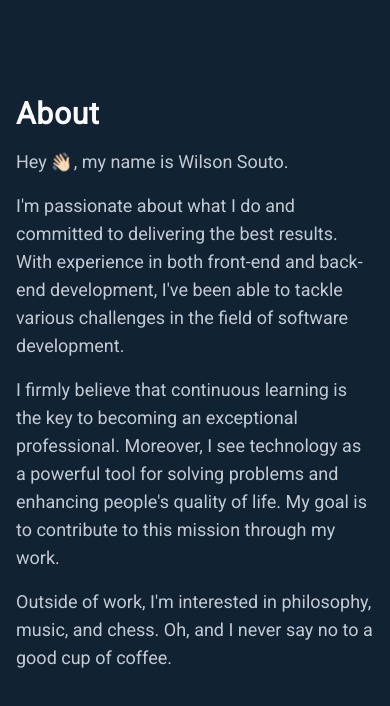
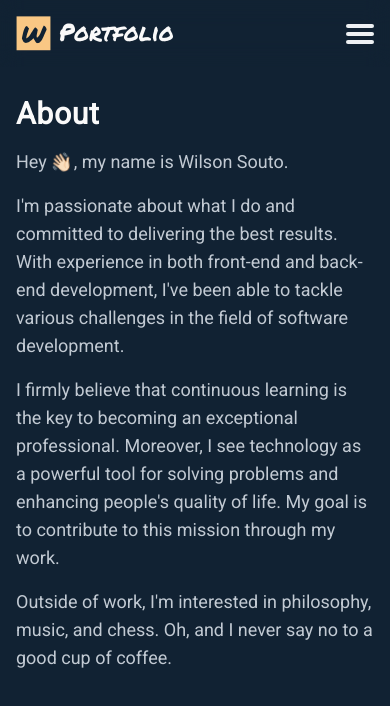
Before and after one commit to wilsonsouto/portfolio, a Next.js app: page / in a window 390 px wide. Shown: the top 706 px of the page. Built offline with nearby package versions, Linux system fonts and the light colour scheme.

Commit message:
Refactor Navbar e Menu component

```diff
--- a/src/components/elements/menu.component.tsx
+++ b/src/components/elements/menu.component.tsx
@@ -1,40 +1,28 @@
-import { useState } from 'react';
-
 interface MenuProps {
-  children: React.ReactNode;
+  menu: boolean;
+  toggleMenu: () => void;
 }
 
-export function Menu({ children }: MenuProps) {
-  const [menu, setMenu] = useState(true);
-
-  const toggleMenu = () => {
-    setMenu(!menu);
-  };
-
+export function Menu(props: MenuProps) {
   return (
     <>
-      <button onClick={toggleMenu}>
+      <button onClick={props.toggleMenu}>
         <span
           className={`mx-auto my-1 block h-1 w-7 rounded-md bg-neutral-100 transition-all duration-300 ease-in-out ${
-            menu ? '' : 'translate-y-2 rotate-45'
+            props.menu ? '' : 'translate-y-2 rotate-45'
           }`}
         ></span>
         <span
           className={`mx-auto my-1 block h-1 w-7 rounded-md bg-neutral-100 transition-all duration-300 ease-in-out ${
-            !menu && 'opacity-0'
+            !props.menu && 'opacity-0'
           }`}
         ></span>
         <span
           className={`mx-auto my-1 block h-1 w-7 rounded-md bg-neutral-100 transition-all duration-300 ease-in-out ${
-            menu ? '' : '-translate-y-2 -rotate-45'
+            props.menu ? '' : '-translate-y-2 -rotate-45'
           }`}
         ></span>
       </button>
-      <ul
-        className={`fixed ${menu ? 'hidden' : 'fixed'} left-0 top-[66px] flex w-full flex-col gap-4 rounded-b-md bg-neutral-700 py-4 text-end text-xl`}
-      >
-        {children}
-      </ul>
     </>
   );
 }
--- a/src/components/layout/navbar.component.tsx
+++ b/src/components/layout/navbar.component.tsx
@@ -2,7 +2,7 @@ import { Menu } from '@/components/elements';
 import { navbarData } from '@/utils/navbar-data';
 import Image from 'next/image';
 import Link from 'next/link';
-import { useEffect, useState } from 'react';
+import { useState } from 'react';
 
 interface NavbarProps {
   activeSection: string;
@@ -11,34 +11,34 @@ interface NavbarProps {
 
 export function Navbar(props: NavbarProps) {
   const [position, setPosition] = useState('0');
-  const [windowWidth, setWindowWidth] = useState(768);
+  const [menu, setMenu] = useState(true);
 
   const handleClick = (section: string, position: string) => {
     props.setActiveSection(section);
     setPosition(position);
   };
 
-  useEffect(() => {
-    const handleResize = () => {
-      setWindowWidth(window.innerWidth);
+  const toggleMenu = () => {
+    setMenu(!menu);
   };
-
-    window.addEventListener('resize', handleResize);
-
-    return () => {
-      window.removeEventListener('resize', handleResize);
-    };
-  }, []);
 
   return (
     <>
-      {windowWidth >= 768 && (
-        <nav className='fixed py-2'>
+      <nav className='fixed z-50 p-2 max-md:left-0 max-md:top-0 max-md:w-full max-md:p-0'>
         <span
           style={{ top: `${position}%` }}
-            className={`absolute left-0 -z-10 h-1/5 w-full rounded-md bg-accent-300 transition-all duration-300 ease-in-out`}
+          className={`absolute left-0 -z-10 h-1/5 w-full rounded-md bg-accent-300 transition-all duration-300 ease-in-out max-md:hidden`}
         ></span>
-          <ul className={`hidden flex-col gap-6 text-xl md:flex`}>
+        <div className='fixed left-0 top-0 hidden w-full flex-row items-center justify-between gap-2 p-4 text-2xl max-md:flex max-md:backdrop-blur-md'>
+          <Link href='/' className='flex gap-2'>
+            <Image alt='favicon' src='/img/elements/favicon.svg' width={35} height={35} />
+            <span className='logo'>Portfolio</span>
+          </Link>
+          <Menu menu={menu} toggleMenu={toggleMenu} />
+        </div>
+        <ul
+          className={` ${menu ? 'right-full' : 'right-0'} flex flex-col gap-6 text-xl duration-200 max-md:fixed max-md:top-16 max-md:z-50 max-md:w-full max-md:rounded-b-md max-md:bg-neutral-700 max-md:py-4 max-md:text-end`}
+        >
           {navbarData.map((item, index) => (
             <li
               key={index}
@@ -50,26 +50,6 @@ export function Navbar(props: NavbarProps) {
           ))}
         </ul>
       </nav>
-      )}
-      {windowWidth < 768 && (
-        <nav className='fixed left-0 top-0 z-50 flex w-full items-center justify-between rounded-sm p-4 text-xl backdrop-blur-md'>
-          <Link href='/' className='flex items-center gap-2 text-2xl'>
-            <Image alt='favicon' src='/img/elements/favicon.svg' width={35} height={35} />
-            <span className='logo'>Portfolio</span>
-          </Link>
-          <Menu>
-            {navbarData.map((item, index) => (
-              <li
-                key={index}
-                className={`cursor-pointer px-4 duration-300 ${item.section === props.activeSection ? 'text-accent-300' : 'text-neutral-400 hover:text-neutral-200'}`}
-                onClick={() => handleClick(item.section, item.position)}
-              >
-                {item.section}
-              </li>
-            ))}
-          </Menu>
-        </nav>
-      )}
     </>
   );
 }
```
Lines whose indentation alone changed are shown as unchanged.
